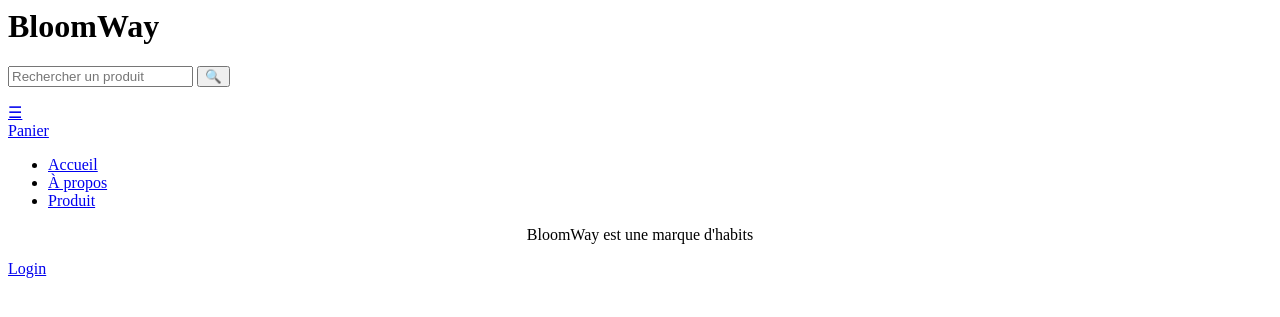
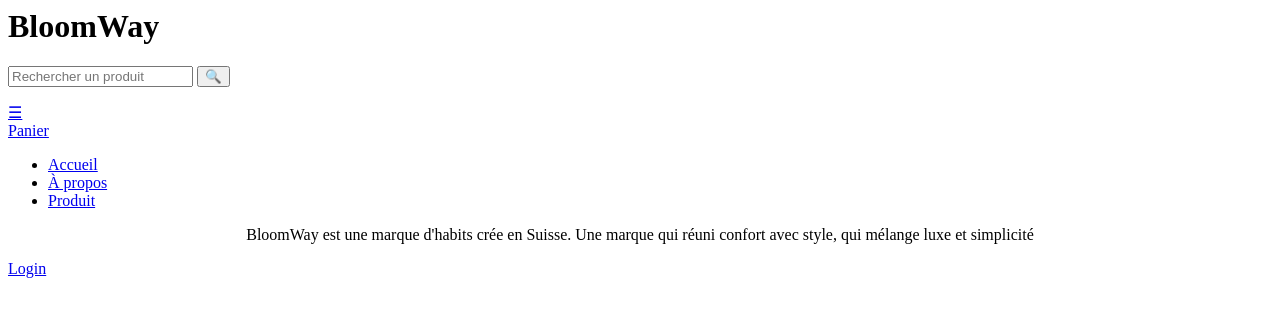
Before and after one commit to AdrienMedinger/TM2026, a Django app: page /about_us/ in a window 1280 px wide. Shown: the top 317 px of the page. Run offline with Django 4.2, Linux system fonts and the light colour scheme.

Commit message:
commit36_projet

```diff
--- a/BloomWay/bloomway/projet/templates/projet/about_us.html
+++ b/BloomWay/bloomway/projet/templates/projet/about_us.html
@@ -6,7 +6,10 @@
     <div class="row">
         <center>
             <div class="col-8">
-                <p>BloomWay est une marque d'habits</p>
+                <p>BloomWay est une marque d'habits crée en Suisse.
+                    Une marque qui réuni confort avec style,
+                    qui mélange luxe et simplicité
+                </p>
             </div>
         </center>
     </div>
--- a/BloomWay/bloomway/projet/templates/projet/detail.html
+++ b/BloomWay/bloomway/projet/templates/projet/detail.html
@@ -28,7 +28,7 @@
                     <span style="color: red;">Rupture de stock</span>
                 {% else %}
                     <span style="color: green;">En stock</span>
-                     <p> {{ variante.stock }} unités disponibles</p>
+                     <p> {{ variante.stock }} unités disponibles en {{ variante.taille }}</p>
                 {% endif %}
             {% endif %}
 
```
